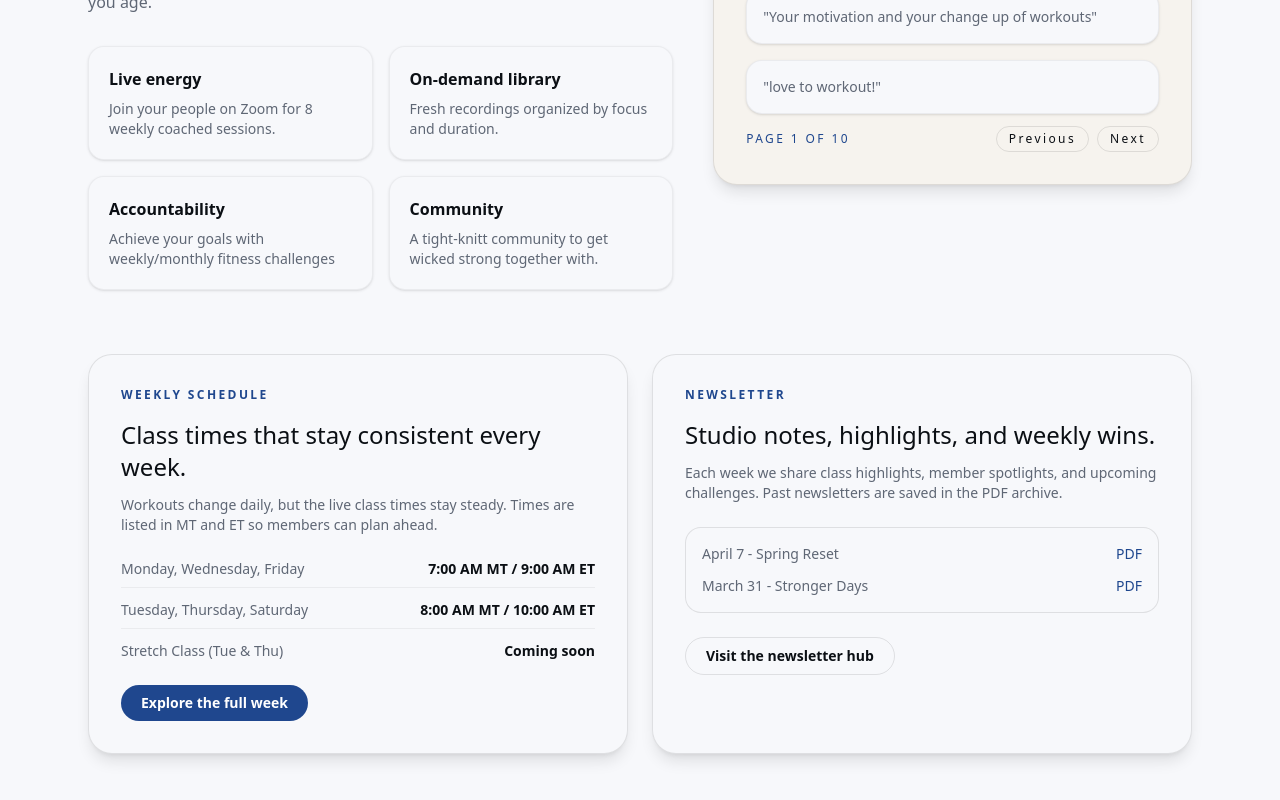
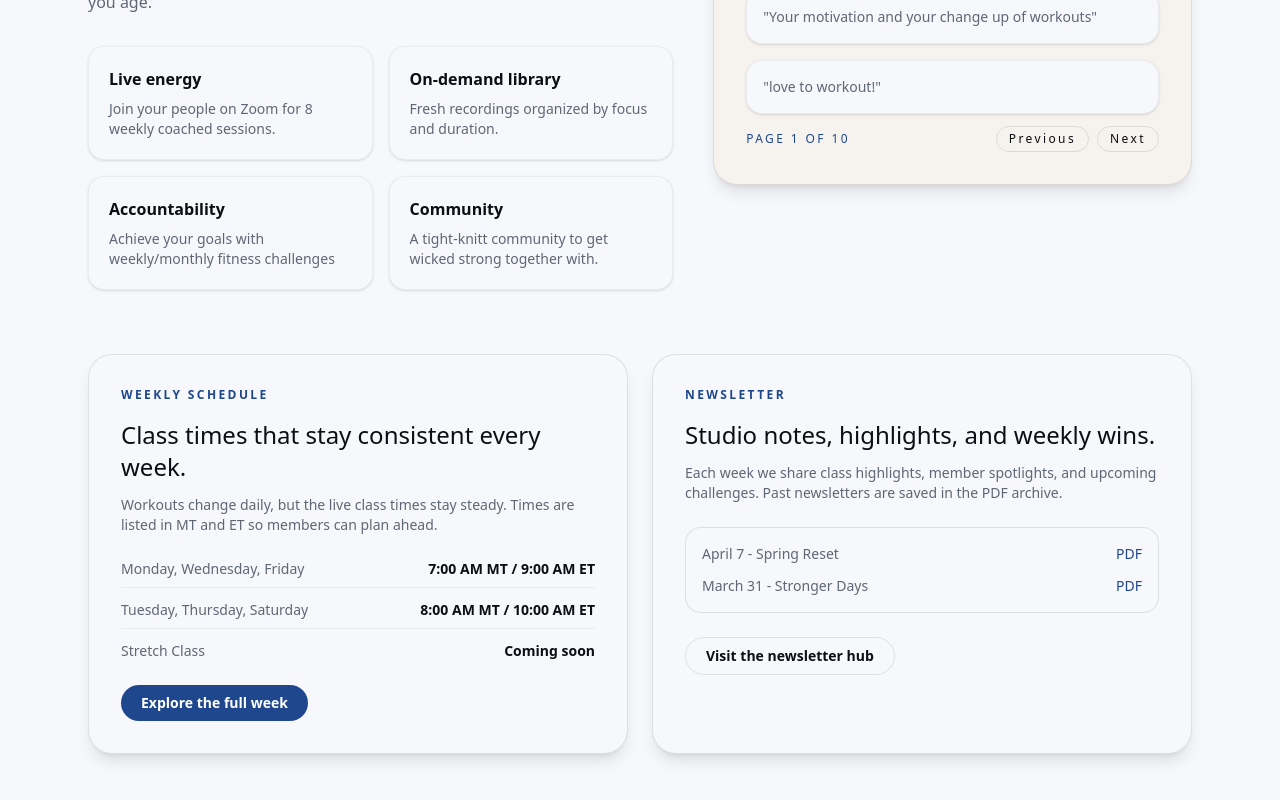
Before and after one commit to IndiaAce/wicked_strong_fitness, a Next.js app: page / in a window 1280 px wide. Shown: the part 1369-2169 px from the top of the page. Built offline with nearby package versions, Linux system fonts and the light colour scheme; no server answers; a web font is replaced by a local one.

Commit message:
updating schedule

```diff
--- a/src/app/about-susan/page.tsx
+++ b/src/app/about-susan/page.tsx
@@ -73,10 +73,10 @@ export default function AboutSusanPage() {
               <p className="mt-2 text-sm text-[color:var(--ws-muted)]">
                 Email:{" "}
                 <a
-                  href="mailto:temp@gmail.com"
+                  href="mailto:susan.yogafitness@gmail.com"
                   className="font-semibold text-[color:var(--ws-ink)] underline-offset-4 hover:underline"
                 >
-                  temp@gmail.com
+                  susan.yogafitness@gmail.com
                 </a>
               </p>
             </div>
--- a/src/app/page.tsx
+++ b/src/app/page.tsx
@@ -185,7 +185,7 @@ export default function HomePage() {
                 </span>
               </div>
               <div className="flex items-center justify-between">
-                <span>Stretch Class (Tue & Thu)</span>
+                <span>Stretch Class</span>
                 <span className="font-semibold text-[color:var(--ws-ink)]">Coming soon</span>
               </div>
             </div>
```
